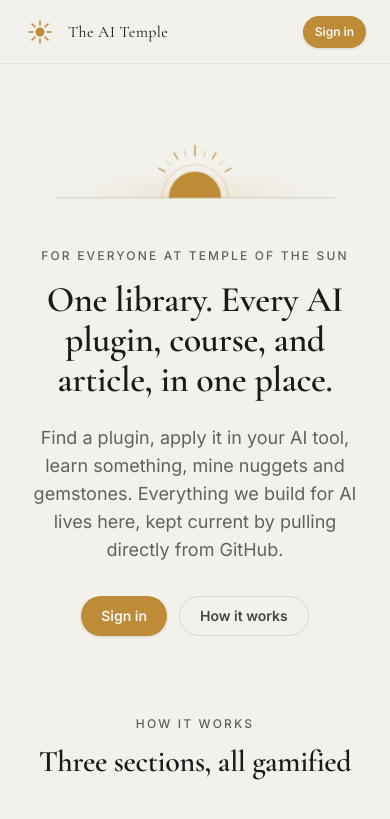
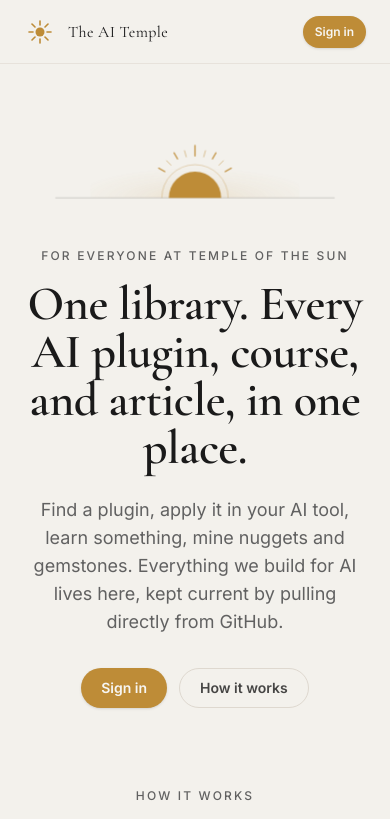
Before and after one commit to caspar-cpu/ai-temple, a Next.js app: page /about in a window 390 px wide. Shown: the top 819 px of the page. Built offline with nearby package versions, Linux system fonts and the light colour scheme; no server answers.

Commit message:
/about hero h1: text-5xl mobile (matches home greeting scale)

```diff
--- a/src/app/about/page.tsx
+++ b/src/app/about/page.tsx
@@ -34,7 +34,7 @@ export default async function AboutPage() {
         <section className="text-center">
           <SunHorizon className="mx-auto mb-6 h-24 w-full max-w-md" />
           <SectionLabel>For everyone at Temple of the Sun</SectionLabel>
-          <h1 className="mx-auto mt-4 max-w-3xl text-4xl font-semibold tracking-tight md:text-6xl">
+          <h1 className="mx-auto mt-4 max-w-3xl text-5xl font-semibold tracking-tight md:text-6xl">
             One library. Every AI plugin, course, and article, in one place.
           </h1>
           <p className="mx-auto mt-6 max-w-2xl text-lg text-muted-foreground">
```
